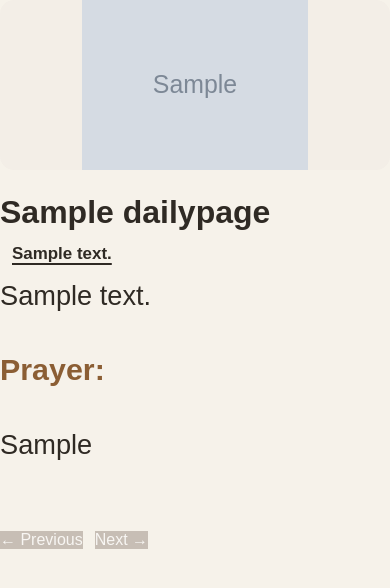
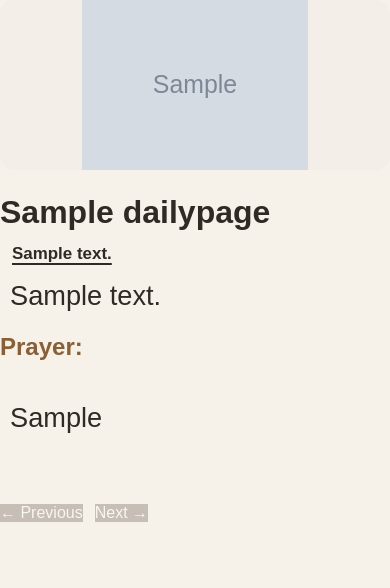
Before and after one commit to johnchen008/devotional2026, a Django app: page / in a window 390 px wide. Shown: the top 588 px of the page. Run offline with Django 4.2, Linux system fonts and the light colour scheme; tables that the repository leaves empty hold one stand-in row (values such as "Sample post"); grey boxes marked "Sample" are stand-in pictures.

Commit message:
update template

```diff
--- a/static/css/site.css
+++ b/static/css/site.css
@@ -151,25 +151,17 @@ body {
         margin-bottom: 10px;
     }
 
-    .page-date {
-        font-size: 1rem;
-        margin-bottom: 20px;
-    }
 
-    .reading-line {
-        font-size: 1.15rem;
-        line-height: 1.8;
-        margin-bottom: 20px;
-    }
 
-    .section-title {
+
+    .section-label {
         font-size: 1.5rem;
-        margin: 24px 0 12px;
+        margin: 10px 0 12px;
     }
 
 
  .body-text p {
-    margin: 0 0 0.9em 0;
+    margin: 0 10px 0.9em 10px;
     line-height: 1.9;
 }
 
@@ -181,9 +173,10 @@ body {
     margin-bottom: 0;
 }
     .prayer-text {
+        margin: 0 10px 0.9em 10px;
         font-size: 1.7rem;
         line-height: 1.95;
-        margin-bottom: 22px;
+
     }
 
 
```
